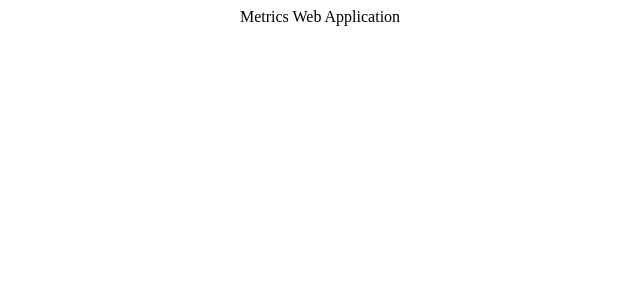
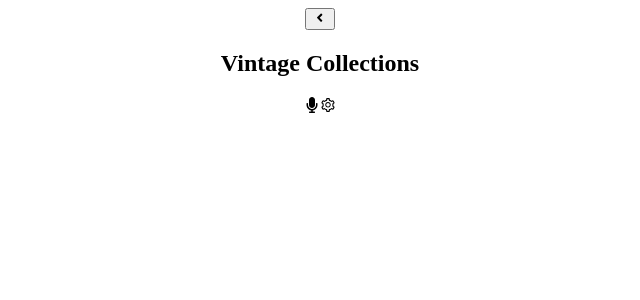
Before and after one commit to KUBAHO3/metrics-web-app, a React (Create React App) app: page / in a window 1280 px wide. Shown: the top 300 px of the page, without its empty margins (320-960 px from the left). Built offline with nearby package versions, Linux system fonts and the light colour scheme.

Commit message:
Add navbar

```diff
--- a/package.json
+++ b/package.json
@@ -9,6 +9,8 @@
     "@testing-library/user-event": "^13.5.0",
     "react": "^18.2.0",
     "react-dom": "^18.2.0",
+    "react-icons": "^4.8.0",
+    "react-redux": "^8.0.5",
     "react-router-dom": "^6.11.2",
     "react-scripts": "5.0.1",
     "redux": "^4.2.1",
--- a/src/App.js
+++ b/src/App.js
@@ -1,9 +1,10 @@
 import './App.css';
+import Navbar from './components/Navbar';
 
 function App() {
   return (
     <div className="App">
-      Metrics Web Application
+      <Navbar />
     </div>
   );
 }
--- /dev/null
+++ b/src/components/Navbar.js
@@ -0,0 +1,18 @@
+import React from 'react';
+import { FaAngleLeft, FaMicrophone } from 'react-icons/fa';
+import { AiOutlineSetting } from 'react-icons/ai';
+
+function Navbar() {
+  return (
+    <nav className="consDisplay displays">
+      <button className="backBtn iconSize" type="button" key={Date.now()} aria-label="Back"><FaAngleLeft /></button>
+      <h2>Vintage Collections</h2>
+      <div className="iconsCtn displays">
+        <span className="iconSize"><FaMicrophone /></span>
+        <span className="iconSize"><AiOutlineSetting /></span>
+      </div>
+    </nav>
+  );
+}
+
+export default Navbar;
```
Also changed, not shown: 1 other file (tests, documents, lock files or other folders).
